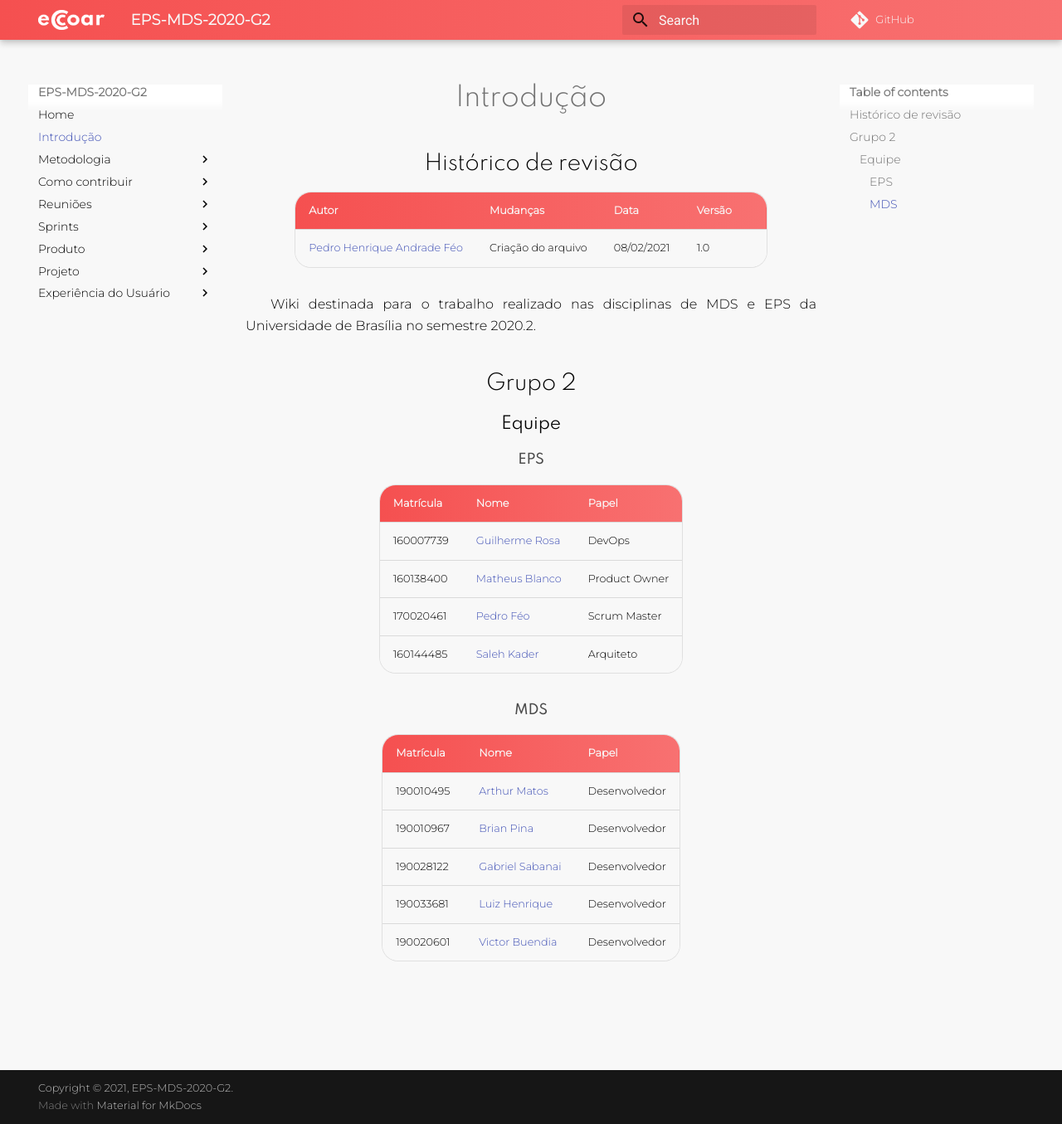
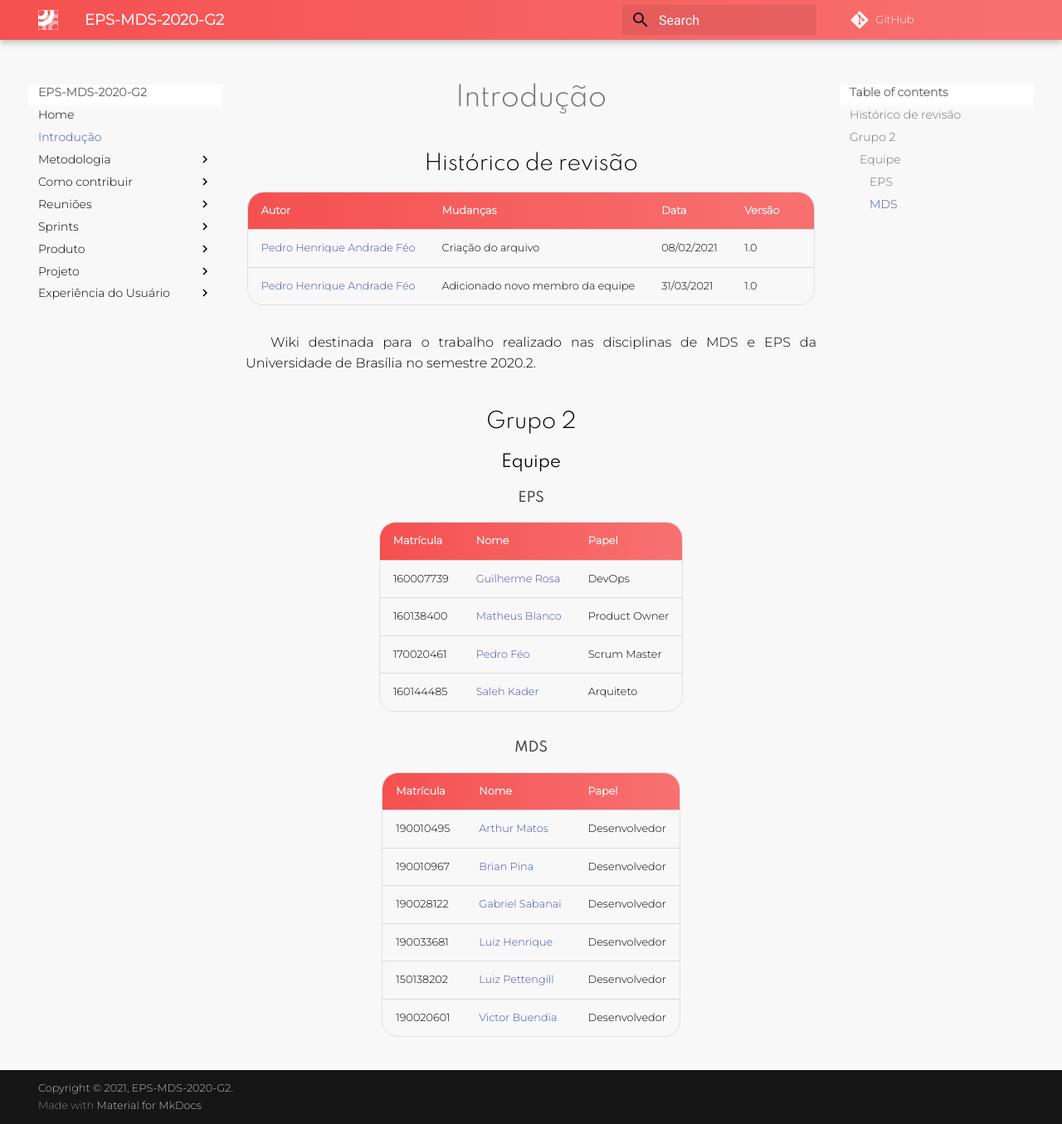
Before and after one commit to fga-eps-mds/2020.2-Eccoar, an MkDocs documentation site: the page built from docs/intro.md, in a window 1280 px wide and 1355 px high. Shown: the whole window at 83% size. Built offline with MkDocs 1.6.1 and Material for MkDocs 9.7.7, drawn with Linux system fonts in a browser that asks for light colours; comment, search, counter and statistics services are not loaded; old or Windows-style settings are respelled for this version of MkDocs.

```diff
--- a/docs/intro.md
+++ b/docs/intro.md
@@ -2,9 +2,10 @@
 
 ## Histórico de revisão
 
-| Autor                                                 | Mudanças           | Data       | Versão |
-| ----------------------------------------------------- | ------------------ | ---------- | ------ |
-| [Pedro Henrique Andrade Féo](https://github.com/Phe0) | Criação do arquivo | 08/02/2021 | 1.0    |
+| Autor                                                 | Mudanças                         | Data       | Versão |
+| ----------------------------------------------------- | -------------------------------- | ---------- | ------ |
+| [Pedro Henrique Andrade Féo](https://github.com/Phe0) | Criação do arquivo               | 08/02/2021 | 1.0    |
+| [Pedro Henrique Andrade Féo](https://github.com/Phe0) | Adicionado novo membro da equipe | 31/03/2021 | 1.0    |
 
 Wiki destinada para o trabalho realizado nas disciplinas de MDS e EPS da Universidade de Brasília no semestre 2020.2.
 
@@ -23,10 +24,11 @@ Wiki destinada para o trabalho realizado nas disciplinas de MDS e EPS da Univers
 
 #### MDS
 
-| Matrícula | Nome                                                | Papel         |
-| --------- | --------------------------------------------------- | ------------- |
-| 190010495 | [Arthur Matos](https://github.com/Arthur-Matos)     | Desenvolvedor |
-| 190010967 | [Brian Pina](https://github.com/DLBrianPina)        | Desenvolvedor |
-| 190028122 | [Gabriel Sabanai](https://github.com/Sabanai104)    | Desenvolvedor |
-| 190033681 | [Luiz Henrique](https://github.com/luiz-herique)    | Desenvolvedor |
-| 190020601 | [Victor Buendia](https://github.com/Victor-Buendia) | Desenvolvedor |
+| Matrícula | Nome                                                 | Papel         |
+| --------- | ---------------------------------------------------- | ------------- |
+| 190010495 | [Arthur Matos](https://github.com/Arthur-Matos)      | Desenvolvedor |
+| 190010967 | [Brian Pina](https://github.com/DLBrianPina)         | Desenvolvedor |
+| 190028122 | [Gabriel Sabanai](https://github.com/Sabanai104)     | Desenvolvedor |
+| 190033681 | [Luiz Henrique](https://github.com/luiz-herique)     | Desenvolvedor |
+| 150138202 | [Luiz Pettengill](https://github.com/LuizPettengill) | Desenvolvedor |
+| 190020601 | [Victor Buendia](https://github.com/Victor-Buendia)  | Desenvolvedor |
--- a/mkdocs.yml
+++ b/mkdocs.yml
@@ -5,7 +5,7 @@ site_dir: site
 copyright: Copyright &copy; 2021, <a href="https://github.com/fga-eps-mds/EPS-2020-2-G2">EPS-MDS-2020-G2</a>.
 theme:
   name: "material"
-  logo: assets/img/logo.png
+  logo: assets/img/isotipoBranco.png
   favicon: assets/img/favicon.ico
   palette:
     primary: "white"
@@ -77,6 +77,8 @@ pages:
           - Retrospectiva: "sprints/5/retrospectiva.md"
       - Sprint 6:
           - Planning: "sprints/6/planning.md"
+          - Review: "sprints/6/review.md"
+          - Retrospectiva: "sprints/6/retrospectiva.md"
   - Produto:
       - Documento de Visão: "produto/documento-visao.md"
       - Roadmap do Produto: "produto/roadmap.md"
```
Also changed, not shown: docs/sprints/4/planning.md (+1 -1 lines), docs/sprints/5/planning.md (+1 -1 lines), docs/sprints/6/planning.md (+1 -1 lines), docs/sprints/6/retrospectiva.md (added, +20 -0 lines), docs/sprints/6/review.md (added, +71 -0 lines), docs/assets/img/isotipoBranco.png (added), docs/assets/img/sprints/6/burndown.png (added), docs/assets/img/sprints/6/conhecimento.png (added), docs/assets/img/sprints/6/conhecimentoGraphic.png (added), docs/assets/img/sprints/6/cumulativeFlow.png (added), docs/assets/img/sprints/6/cycleTime.png (added), docs/assets/img/sprints/6/cycleTimeReview.png (added), docs/assets/img/sprints/6/humor.png (added), docs/assets/img/sprints/6/retrospectiva.png (added), 2 more files.
